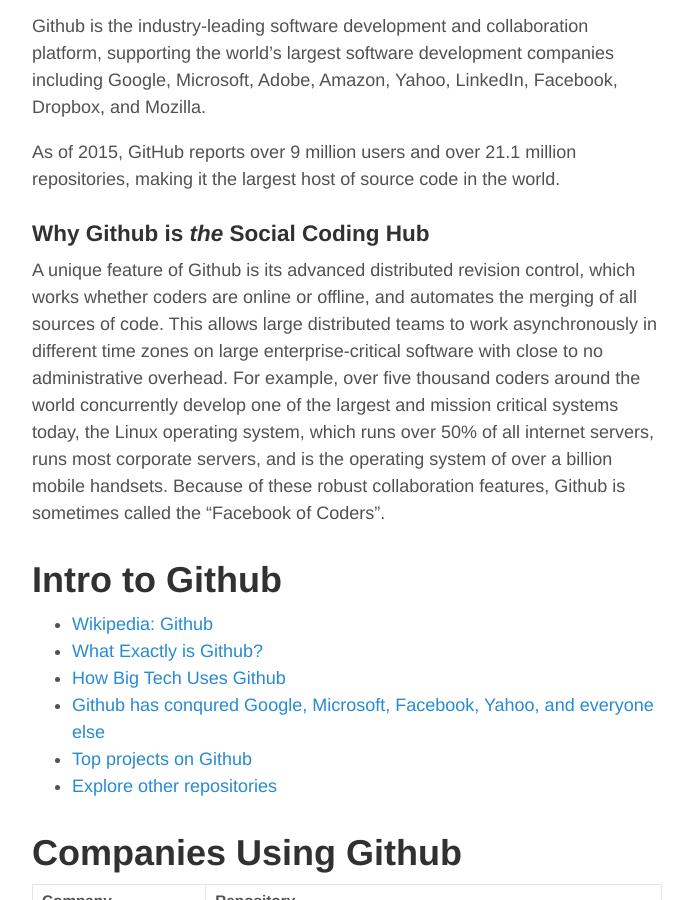
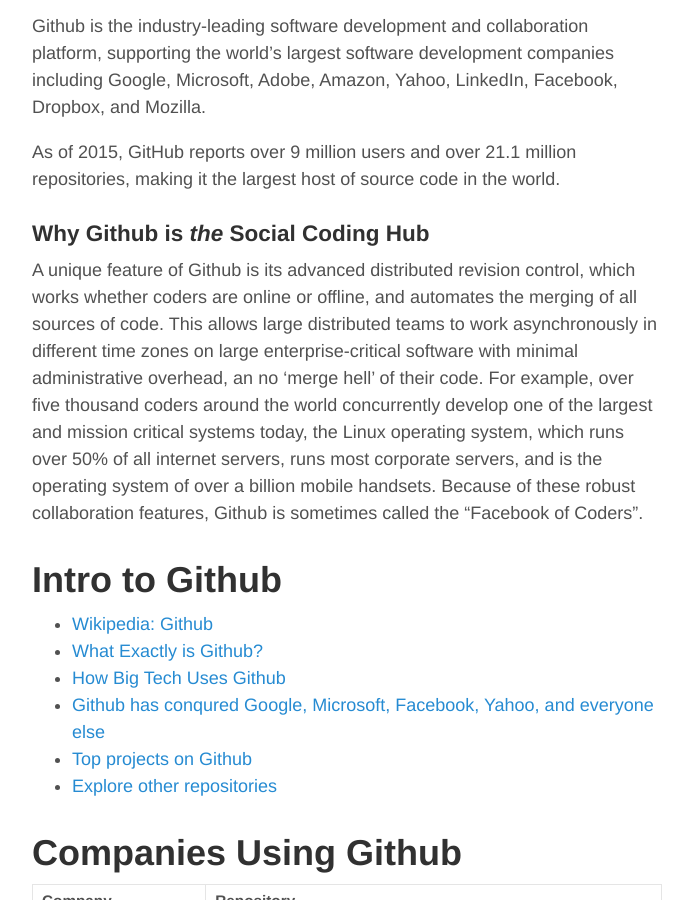
Before and after one commit to healthschema/healthschema.github.io, a Jekyll site: the page built from _posts/2015-08-20-github-intro.md, in a window 1280 px wide and 900 px high, scrolled down 530 px. Shown: the whole window, without its empty margins (293-986 px from the left). Built offline with Jekyll 4.4.1, drawn with Linux system fonts in a browser that asks for light colours.

Commit message:
Update 2015-08-20-github-intro.md

```diff
--- a/_posts/2015-08-20-github-intro.md
+++ b/_posts/2015-08-20-github-intro.md
@@ -16,7 +16,7 @@
 
 
 ### Why Github is *the* Social Coding Hub
-A unique feature of  Github is its advanced  distributed revision control, which works whether coders are online or offline, and automates the merging of all sources of code. This allows large distributed teams to work asynchronously in different time zones on large enterprise-critical software with close to no administrative overhead. For example, over five thousand coders around the world concurrently develop one of the largest and mission critical systems today, the Linux operating system, which runs over 50% of all internet servers, runs most corporate servers, and is the operating system of over a billion mobile handsets. Because of these robust collaboration features, Github is sometimes called the "Facebook of Coders".
+A unique feature of  Github is its advanced  distributed revision control, which works whether coders are online or offline, and automates the merging of all sources of code. This allows large distributed teams to work asynchronously in different time zones on large enterprise-critical software with minimal administrative overhead, an no 'merge hell' of their code. For example, over five thousand coders around the world concurrently develop one of the largest and mission critical systems today, the Linux operating system, which runs over 50% of all internet servers, runs most corporate servers, and is the operating system of over a billion mobile handsets. Because of these robust collaboration features, Github is sometimes called the "Facebook of Coders".
 
 
 Intro to Github
```
